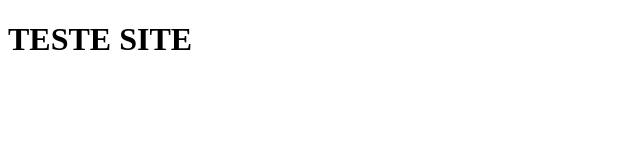
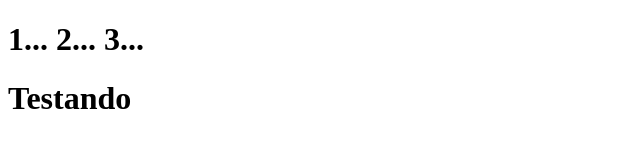
Before and after one commit to skirmishd/labs, a plain HTML site: page apache/src/index.html in a window 1280 px wide. Shown: the whole page, without its empty margins (0-640 px from the left). Drawn offline with Linux system fonts and the light colour scheme.

Commit message:
apachelabs1

```diff
--- a/apache/src/index.html
+++ b/apache/src/index.html
@@ -4,9 +4,10 @@
     <meta charset="UTF-8">
     <meta http-equiv="X-UA-Compatible" content="IE=edge">
     <meta name="viewport" content="width=device-width, initial-scale=1.0">
-    <title>Rmerces LABS</title>
+    <title>Jeff Labs</title>
 </head>
 <body>
-    <h1>TESTE SITE</h1>
+    <h1>1... 2... 3... </h1>
+    <h1>Testando </h1>
 </body>
 </html>
```
